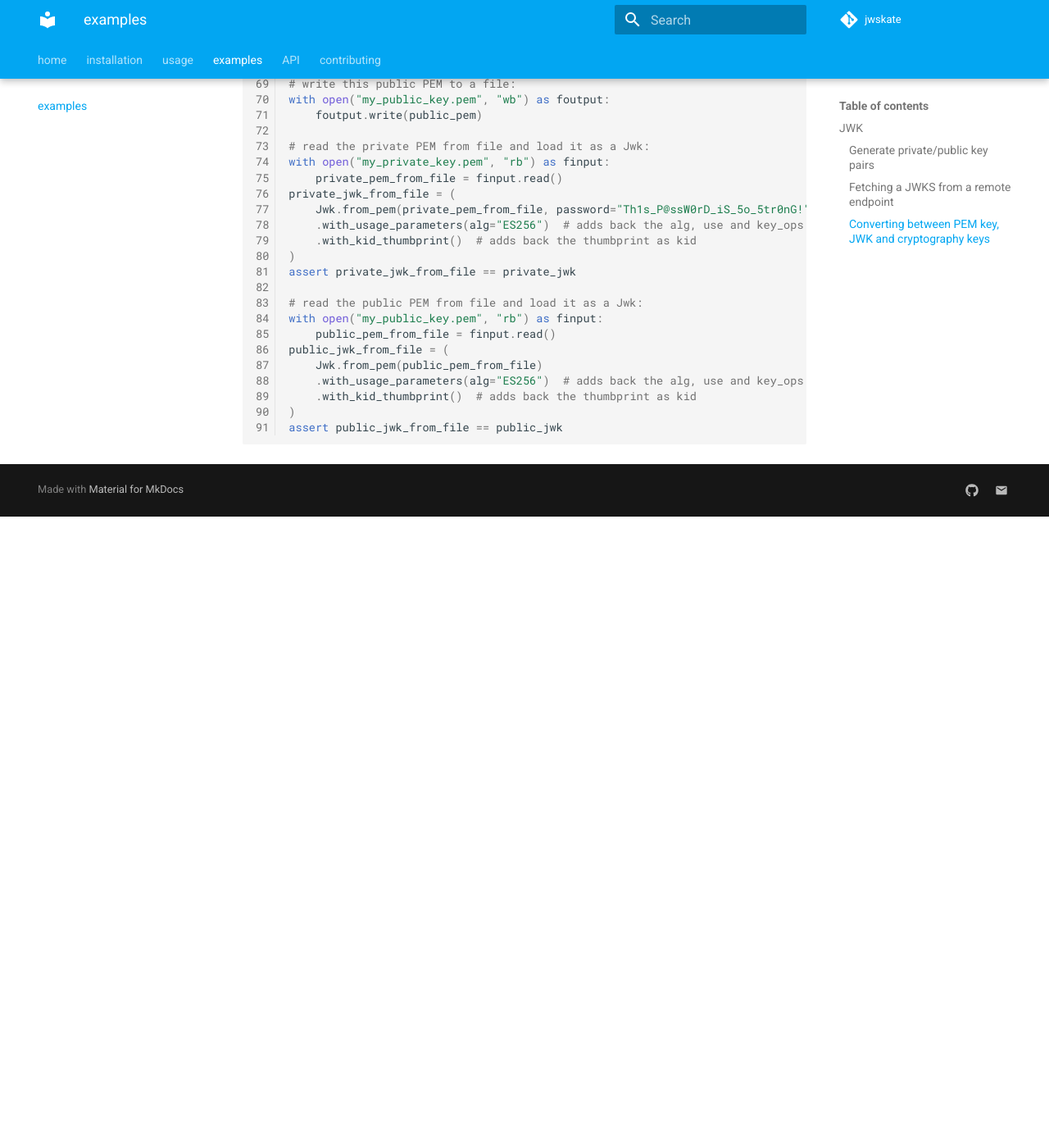
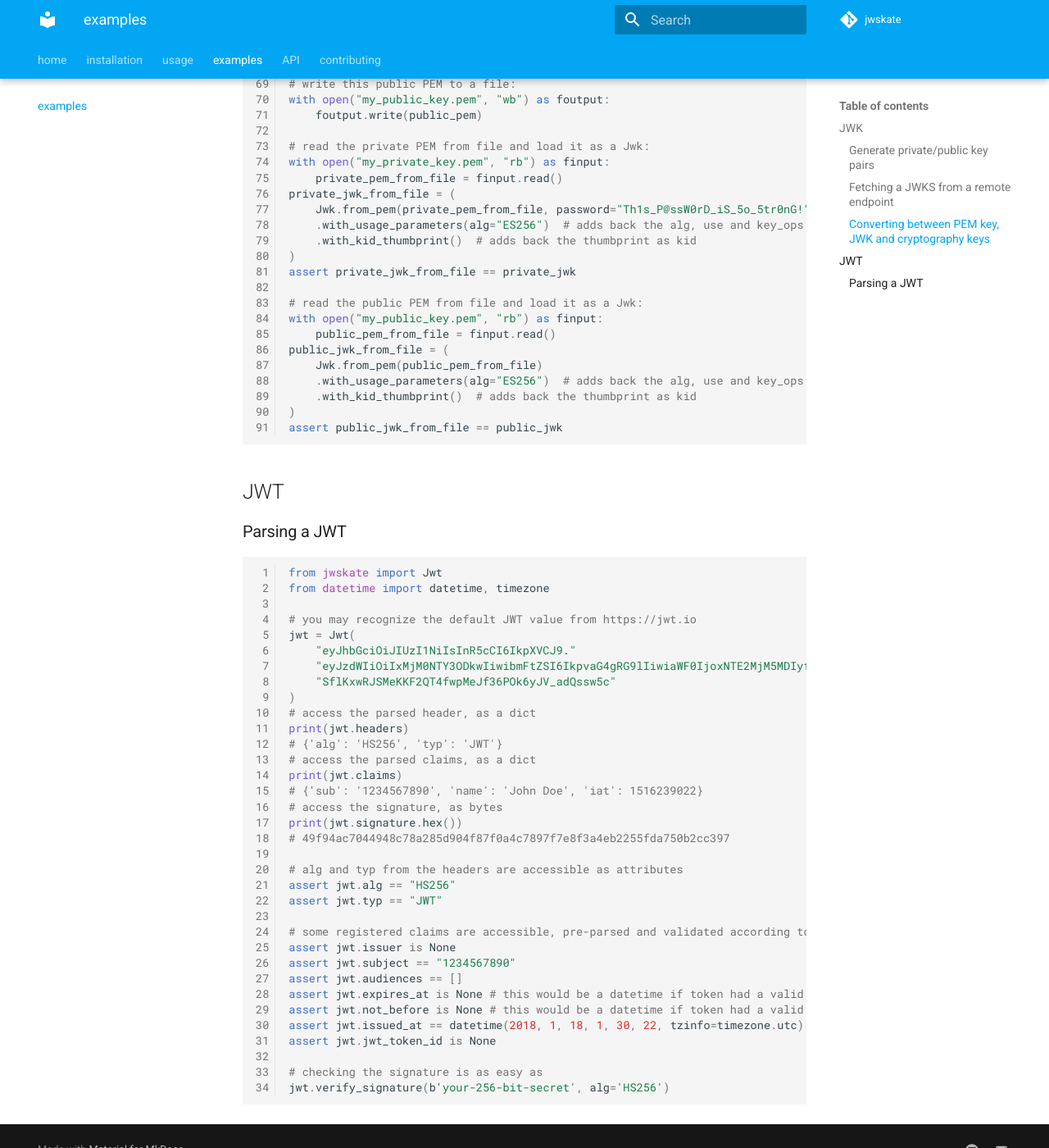
Before and after one commit to guillp/jwskate, an MkDocs documentation site: the page built from docs/recipes.md, in a window 1280 px wide and 1400 px high, scrolled down 3322 px. Shown: the whole window at 82% size. Built offline with MkDocs 1.6.1 and Material for MkDocs 9.7.7, drawn with Linux system fonts in a browser that asks for light colours; comment, search, counter and statistics services are not loaded; before the commit the page ends 3952 px from its top, so only the background shows below that; some of the changed text lies outside the part shown.

Commit message:
add JWT parsing example for #10

````diff
--- a/docs/recipes.md
+++ b/docs/recipes.md
@@ -187,3 +187,44 @@ public_jwk_from_file = (
 )
 assert public_jwk_from_file == public_jwk
 ```
+
+# JWT
+
+## Parsing a JWT
+
+```python
+from jwskate import Jwt
+from datetime import datetime, timezone
+
+# you may recognize the default JWT value from https://jwt.io
+jwt = Jwt(
+    "eyJhbGciOiJIUzI1NiIsInR5cCI6IkpXVCJ9."
+    "eyJzdWIiOiIxMjM0NTY3ODkwIiwibmFtZSI6IkpvaG4gRG9lIiwiaWF0IjoxNTE2MjM5MDIyfQ."
+    "SflKxwRJSMeKKF2QT4fwpMeJf36POk6yJV_adQssw5c"
+)
+# access the parsed header, as a dict
+print(jwt.headers)
+# {'alg': 'HS256', 'typ': 'JWT'}
+# access the parsed claims, as a dict
+print(jwt.claims)
+# {'sub': '1234567890', 'name': 'John Doe', 'iat': 1516239022}
+# access the signature, as bytes
+print(jwt.signature.hex())
+# 49f94ac7044948c78a285d904f87f0a4c7897f7e8f3a4eb2255fda750b2cc397
+
+# alg and typ from the headers are accessible as attributes
+assert jwt.alg == "HS256"
+assert jwt.typ == "JWT"
+
+# some registered claims are accessible, pre-parsed and validated according to RFC7519
+assert jwt.issuer is None
+assert jwt.subject == "1234567890"
+assert jwt.audiences == []
+assert jwt.expires_at is None # this would be a datetime if token had a valid 'exp' claim
+assert jwt.not_before is None # this would be a datetime if token had a valid 'nbf' claim
+assert jwt.issued_at == datetime(2018, 1, 18, 1, 30, 22, tzinfo=timezone.utc)
+assert jwt.jwt_token_id is None
+
+# checking the signature is as easy as
+jwt.verify_signature(b'your-256-bit-secret', alg='HS256')
+```
````
Also changed, not shown: other parts of docs/recipes.md (+2 -2 lines).
